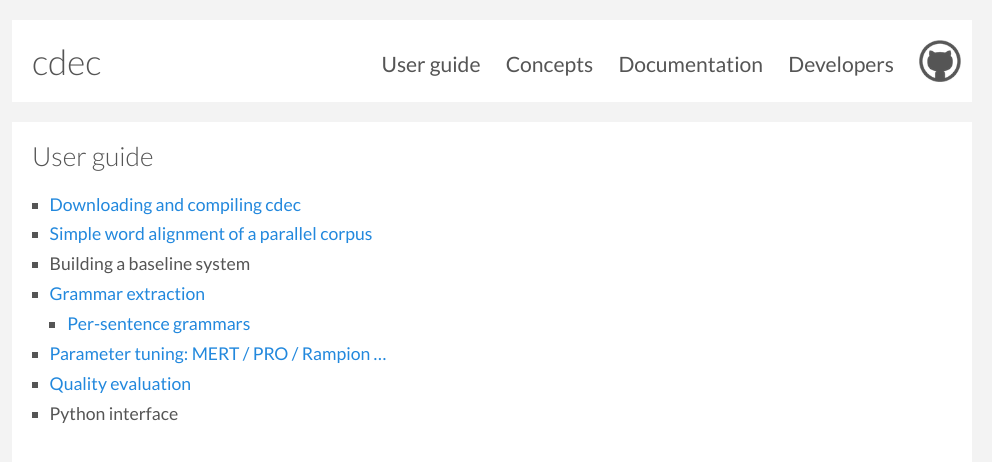
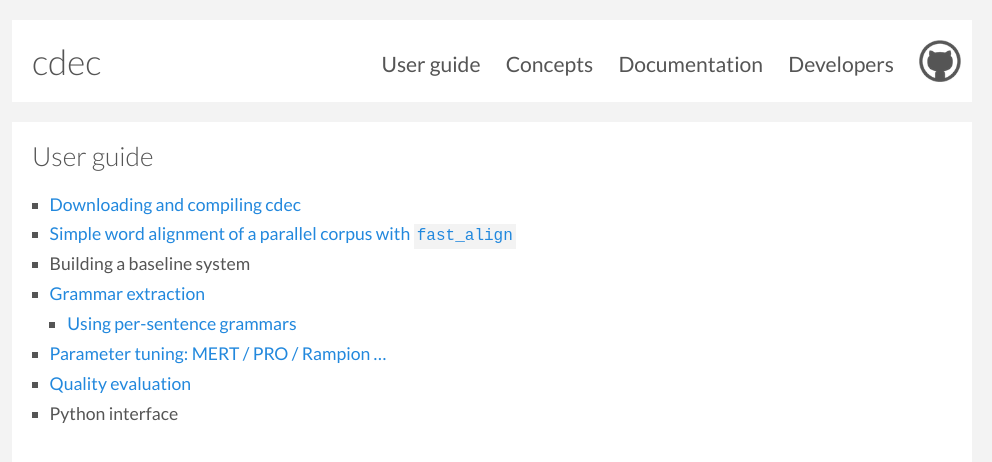
Before and after one commit to cdec/cdec.github.com, a Jekyll site: the page built from guide/index.md, in a window 1280 px wide. Shown: the top 462 px of the page, without its empty margins (148-1140 px from the left). Built offline with Jekyll 4.4.1, drawn with Linux system fonts in a browser that asks for light colours; some web fonts are replaced; Markdown is read by kramdown in place of the engine named in the settings.

Commit message:
clean up

```diff
--- a/guide/index.md
+++ b/guide/index.md
@@ -5,10 +5,10 @@ title: cdec - User guide
 # User guide
 
 - [Downloading and compiling cdec](compiling.html)
-- [Simple word alignment of a parallel corpus](fast_align.html)
+- [Simple word alignment of a parallel corpus with `fast_align`](fast_align.html)
 - Building a baseline system
 - [Grammar extraction](grammar_extraction.html)
-    - [Per-sentence grammars](psgs.html)
+    - [Using per-sentence grammars](psgs.html)
 - [Parameter tuning: MERT / PRO / Rampion ...](/documentation/training.html)
 - [Quality evaluation](evaluation.html)
 - Python interface
```
Also changed, not shown: documentation/ext-ff.md (+2 -2 lines).
